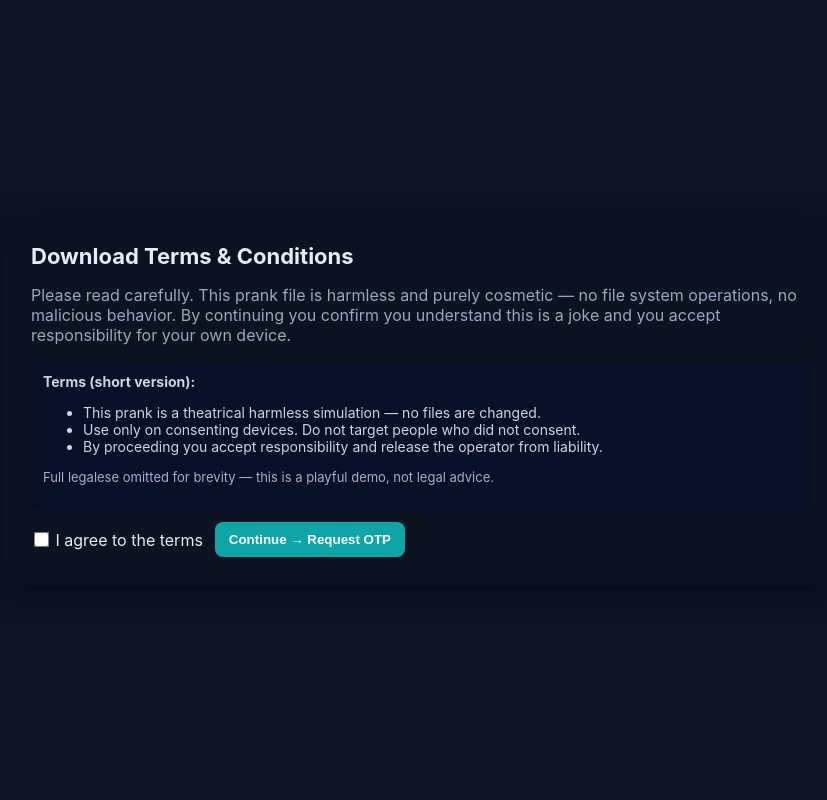
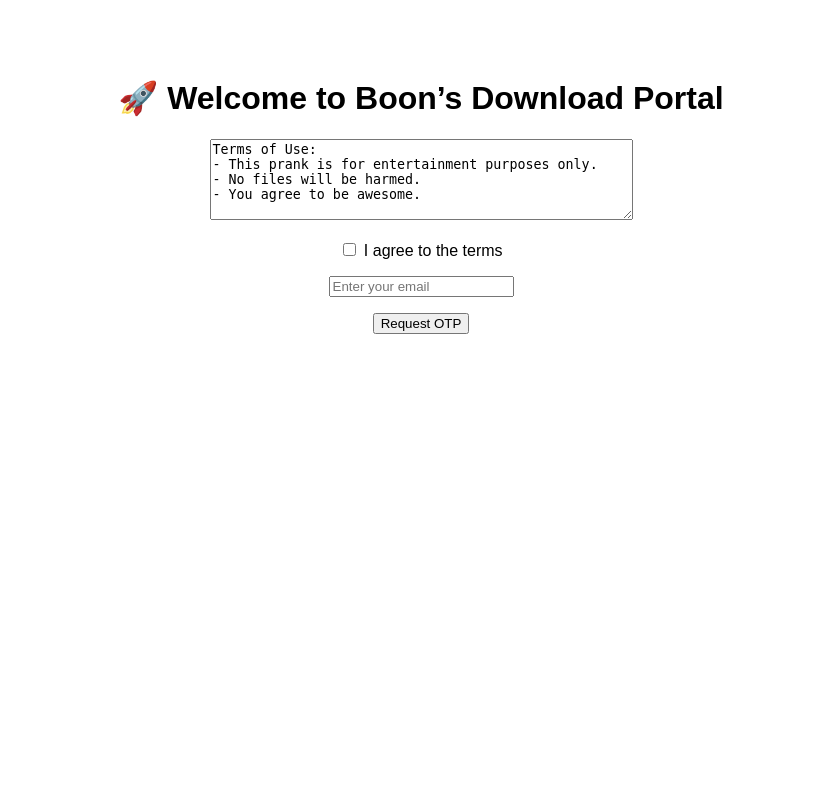
Before and after one commit to apiwishboon-spec/qr-prank-download-, a Flask app: page / in a window 1280 px wide. Shown: the whole page, without its empty margins (219-1046 px from the left). Run offline with Flask 3, Linux system fonts and the light colour scheme.

Commit message:
Update terms.html

```diff
--- a/templates/terms.html
+++ b/templates/terms.html
@@ -1,42 +1,30 @@
-<!-- templates/terms.html -->
-<!doctype html>
+<!DOCTYPE html>
 <html lang="en">
 <head>
-  <meta charset="utf-8" />
-  <meta name="viewport" content="width=device-width,initial-scale=1" />
-  <title>Download Terms — PRANK</title>
-  <style>
-    body{font-family:Inter, system-ui, Arial; background:#0f1724; color:#e6eef8; display:flex; align-items:center; justify-content:center; height:100vh; margin:0;}
-    .card{background:#0b1220; padding:28px; border-radius:12px; width:90%; max-width:780px; box-shadow:0 10px 30px rgba(2,6,23,0.7);}
-    h1{margin:0 0 8px 0; font-size:22px;}
-    p{color:#99a7c2;}
-    .terms{background:#071026; padding:12px; border-radius:8px; margin:12px 0; max-height:260px; overflow:auto; color:#c7d6ea; font-size:14px;}
-    .controls{display:flex; gap:12px; align-items:center;}
-    input[type="checkbox"]{transform:scale(1.2)}
-    button{padding:10px 14px; border-radius:8px; border:0; cursor:pointer; font-weight:700; background:#0ea5a6; color:white;}
-  </style>
+  <meta charset="UTF-8">
+  <title>Terms & Email Request</title>
 </head>
-<body>
-  <div class="card">
-    <h1>Download Terms & Conditions</h1>
-    <p>Please read carefully. This prank file is harmless and purely cosmetic — no file system operations, no malicious behavior. By continuing you confirm you understand this is a joke and you accept responsibility for your own device.</p>
-
-    <div class="terms" role="region" aria-label="terms">
-      <strong>Terms (short version):</strong>
-      <ul>
-        <li>This prank is a theatrical harmless simulation — no files are changed.</li>
-        <li>Use only on consenting devices. Do not target people who did not consent.</li>
-        <li>By proceeding you accept responsibility and release the operator from liability.</li>
-      </ul>
-      <p style="font-size:13px;color:#9fb0d3">Full legalese omitted for brevity — this is a playful demo, not legal advice.</p>
-    </div>
-
-    <form method="post" action="{{ url_for('agree') }}">
-      <div class="controls">
-        <label><input type="checkbox" name="agree" /> I agree to the terms</label>
-        <button type="submit">Continue → Request OTP</button>
-      </div>
-    </form>
-  </div>
+<body style="font-family:sans-serif; text-align:center; padding:50px;">
+  <h1>🚀 Welcome to Boon’s Download Portal</h1>
+  <form method="POST" action="{{ url_for('request_otp') }}">
+    <p>
+      <textarea rows="5" cols="50" readonly>
+Terms of Use:
+- This prank is for entertainment purposes only.
+- No files will be harmed.
+- You agree to be awesome.
+      </textarea>
+    </p>
+    <p><input type="checkbox" name="agree" required> I agree to the terms</p>
+    <p>
+      <input type="email" name="email" placeholder="Enter your email" required>
+    </p>
+    <button type="submit">Request OTP</button>
+  </form>
+  {% with messages = get_flashed_messages() %}
+    {% if messages %}
+      <ul style="color:red;">{% for msg in messages %}<li>{{ msg }}</li>{% endfor %}</ul>
+    {% endif %}
+  {% endwith %}
 </body>
 </html>
```
